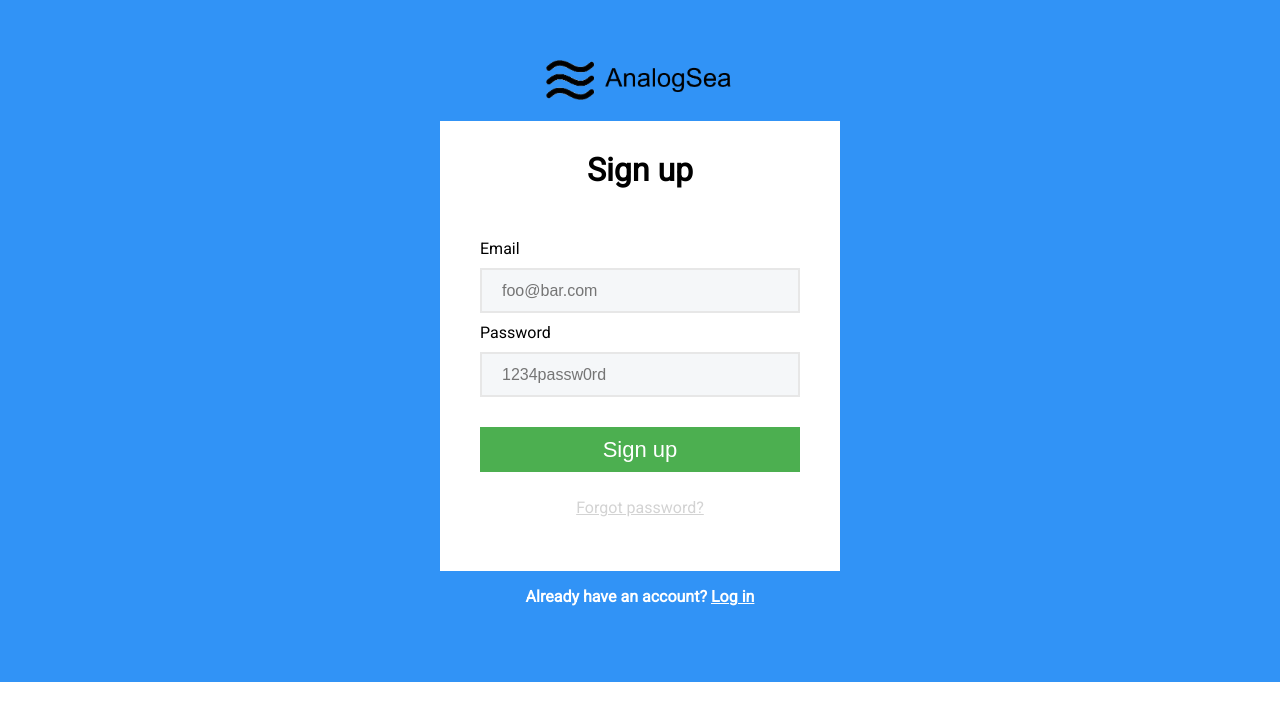
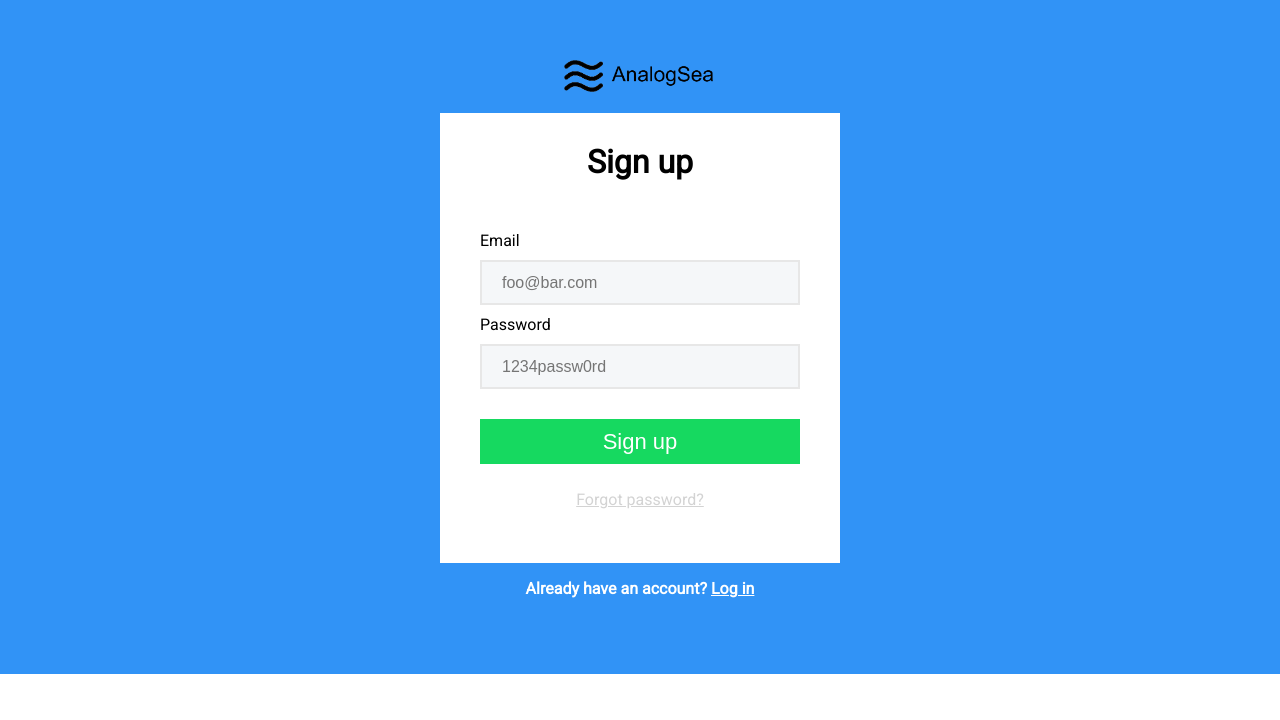
Before and after one commit to asw001/analog-sea, a plain HTML site: page index.html in a window 1280 px wide. Drawn offline with Linux system fonts and the light colour scheme.

Commit message:
very very close

```diff
--- a/styles/main.css
+++ b/styles/main.css
@@ -23,7 +23,7 @@ margin: auto;
 }**/
 img {
 
-	height: 40px;
+	height: 32px;
 	display: block;
     margin: 0 auto;
 }
@@ -86,7 +86,7 @@ button {
 	color: white;
 	height: 45px;
 	width: 320px;
-	background-color: #4CAF50;
+	background-color: #16D960;
     border: none;
     text-align: center;
     text-decoration: none;
```
